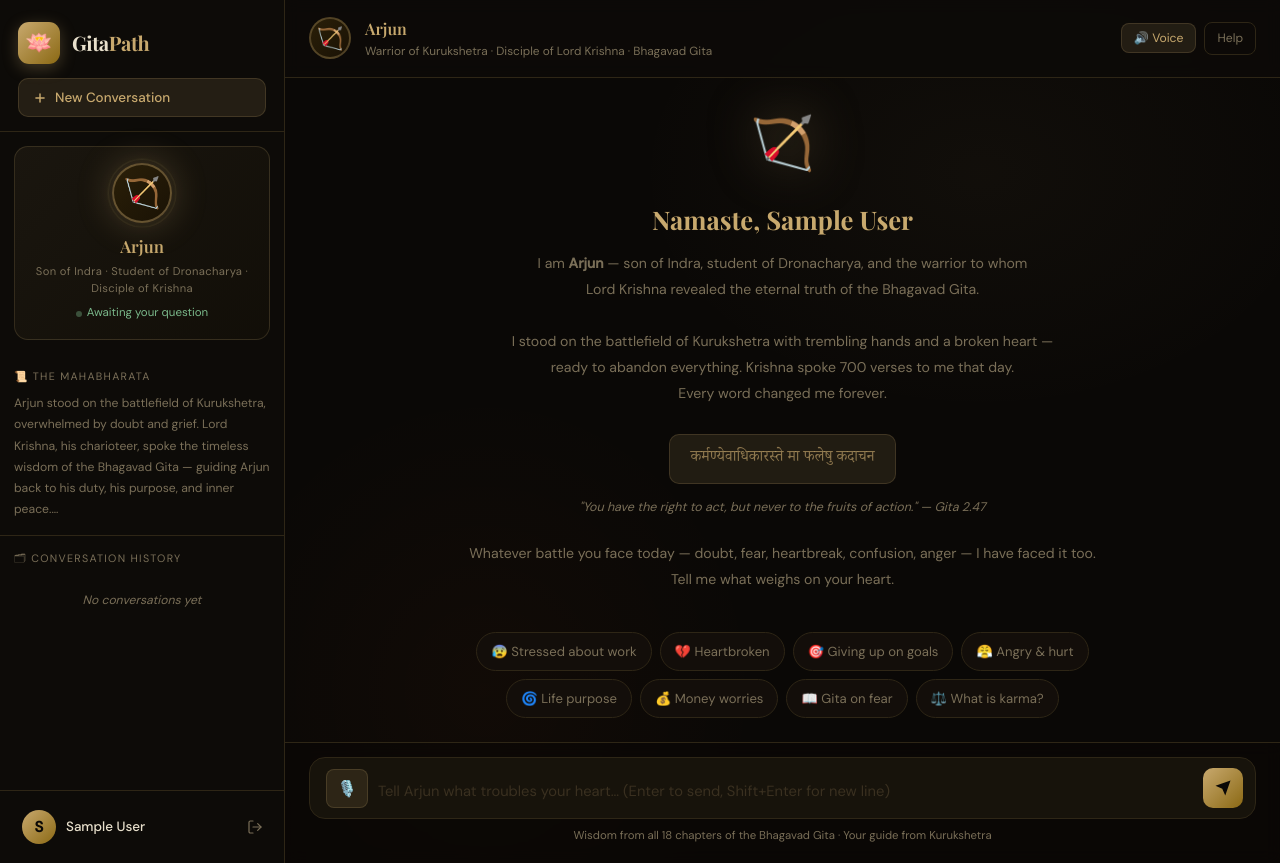
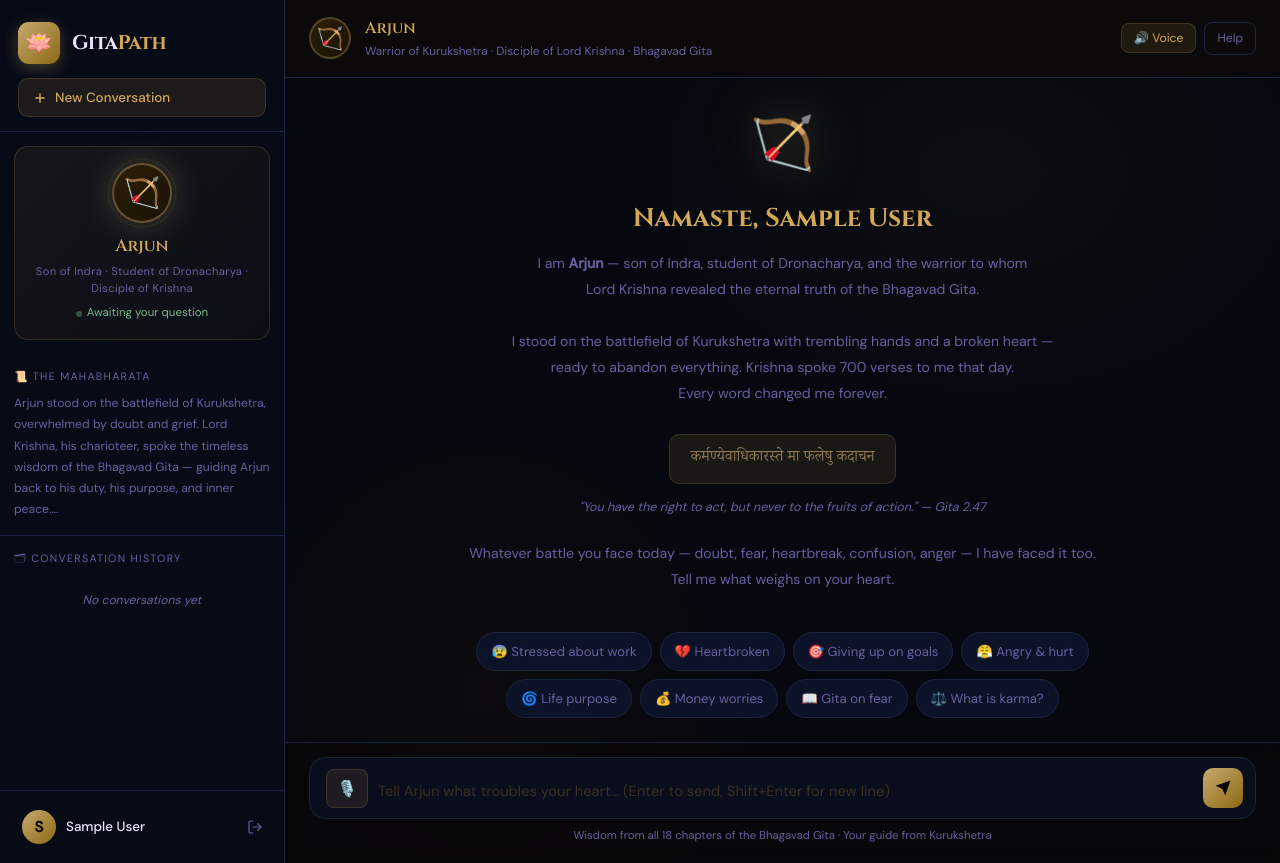
Before and after one commit to OSubhajit/Arjun-ai, a Flask app: page /chat in a window 1280 px wide. Run offline with Flask 3, Linux system fonts and the light colour scheme; the visitor is signed in with stand-in values (Sample User, id 1); data that the repository does not hold is empty.

Commit message:
ui: divine night theme + Cinzel font + deeper Arjun voice

```diff
--- a/static/style.css
+++ b/static/style.css
@@ -5,24 +5,24 @@
 
 /* ── VARIABLES ── */
 :root {
-  --bg:           #0a0806;
-  --sidebar-bg:   #0d0b08;
-  --panel:        #110f0a;
-  --panel-2:      #151209;
-  --border:       #2e2616;
-  --border-light: rgba(200,169,110,0.18);
-  --accent:       #c8a96e;
-  --accent-bright:#d4b87a;
-  --accent-dim:   rgba(200,169,110,0.12);
-  --accent-glow:  rgba(200,169,110,0.25);
-  --accent2:      #8b6914;
-  --text:         #e8e0cc;
-  --text-soft:    #c4b89a;
-  --muted:        #7a6f58;
-  --muted-light:  #9a8f78;
-  --input-bg:     #17130b;
-  --user-bubble:  #1e190f;
-  --arjun-bubble: #130e0a;
+  --bg:           #05080f;
+  --sidebar-bg:   #070b16;
+  --panel:        #0c1122;
+  --panel-2:      #101628;
+  --border:       #1c2540;
+  --border-light: rgba(212,168,85,0.18);
+  --accent:       #d4a855;
+  --accent-bright:#e8c070;
+  --accent-dim:   rgba(212,168,85,0.10);
+  --accent-glow:  rgba(212,168,85,0.24);
+  --accent2:      #9b761a;
+  --text:         #eae6f8;
+  --text-soft:    #b8b0d4;
+  --muted:        #6860a0;
+  --muted-light:  #8878b8;
+  --input-bg:     #090d1c;
+  --user-bubble:  #111830;
+  --arjun-bubble: #0c1228;
   --success:      #7ab88a;
   --error:        #e07070;
   --saffron:      #ff9933;
@@ -110,7 +110,7 @@ input, textarea { font-family: inherit; }
   box-shadow: 0 4px 16px rgba(200,169,110,0.3);
 }
 .brand-name {
-  font-family: 'Playfair Display', serif;
+  font-family: 'Cinzel', serif;
   font-size: 1.25rem;
   font-weight: 700;
   color: var(--text);
@@ -424,7 +424,7 @@ input, textarea { font-family: inherit; }
   animation: pulse 3s infinite;
 }
 .arjun-name {
-  font-family: 'Playfair Display', serif;
+  font-family: 'Cinzel', serif;
   font-size: 1.05rem;
   font-weight: 600;
   color: var(--accent);
@@ -632,7 +632,7 @@ input, textarea { font-family: inherit; }
 }
 .chat-header-info { flex: 1; }
 .chat-header-name {
-  font-family: 'Playfair Display', serif;
+  font-family: 'Cinzel', serif;
   font-size: 1rem;
   font-weight: 600;
   color: var(--accent);
@@ -692,7 +692,7 @@ input, textarea { font-family: inherit; }
   filter: drop-shadow(0 0 24px rgba(200,169,110,0.5));
 }
 .intro-msg h2 {
-  font-family: 'Playfair Display', serif;
+  font-family: 'Cinzel', serif;
   font-size: 1.6rem;
   color: var(--accent);
   margin-bottom: 10px;
@@ -967,7 +967,7 @@ input, textarea { font-family: inherit; }
 }
 .auth-heading { margin-bottom: 26px; }
 .auth-heading h1 {
-  font-family: 'Playfair Display', serif;
+  font-family: 'Cinzel', serif;
   font-size: 1.75rem;
   font-weight: 600;
   letter-spacing: -0.03em;
@@ -1088,7 +1088,7 @@ input, textarea { font-family: inherit; }
   border: 3px solid rgba(200,169,110,0.4);
 }
 .profile-user-name {
-  font-family: 'Playfair Display', serif;
+  font-family: 'Cinzel', serif;
   font-size: 1.3rem;
   font-weight: 600;
   color: var(--text);
@@ -1112,7 +1112,7 @@ input, textarea { font-family: inherit; }
   text-align: center;
 }
 .stat-value {
-  font-family: 'Playfair Display', serif;
+  font-family: 'Cinzel', serif;
   font-size: 1.4rem;
   font-weight: 600;
   color: var(--accent);
@@ -1139,7 +1139,7 @@ input, textarea { font-family: inherit; }
   justify-content: space-between;
 }
 .panel-title {
-  font-family: 'Playfair Display', serif;
+  font-family: 'Cinzel', serif;
   font-size: 1.05rem;
   font-weight: 600;
   color: var(--accent);
@@ -1272,7 +1272,7 @@ input, textarea { font-family: inherit; }
 }
 .simple-logo { text-align: center; font-size: 36px; margin-bottom: 8px; }
 .simple-card h1 {
-  font-family: 'Playfair Display', serif;
+  font-family: 'Cinzel', serif;
   color: var(--accent);
   text-align: center;
   font-size: 1.6rem;
--- a/templates/chat.html
+++ b/templates/chat.html
@@ -5,7 +5,7 @@
   <meta name="viewport" content="width=device-width, initial-scale=1.0"/>
   <meta name="google-adsense-account" content="ca-pub-7813661458323342">
   <title>GitaPath — Speak with Arjun</title>
-  <link href="https://fonts.googleapis.com/css2?family=Playfair+Display:wght@400;600;700&family=DM+Sans:wght@300;400;500&family=Noto+Serif+Devanagari:wght@400;600&display=swap" rel="stylesheet"/>
+  <link href="https://fonts.googleapis.com/css2?family=Cinzel:wght@400;600;700&family=DM+Sans:wght@300;400;500&family=Noto+Serif+Devanagari:wght@400;600&display=swap" rel="stylesheet"/>
   <link rel="stylesheet" href="/static/style.css"/>
   <script async src="https://pagead2.googlesyndication.com/pagead/js/adsbygoogle.js?client=ca-pub-7813661458323342" crossorigin="anonymous"></script>
  <style>
@@ -423,14 +423,37 @@
     if (!voiceEnabled || !window.speechSynthesis) return;
     window.speechSynthesis.cancel();
     const cleanText = text.replace(/[\u0900-\u097F]+/g, '').replace(/\s+/g, ' ').trim();
-    const speech    = new SpeechSynthesisUtterance(cleanText);
-    speech.lang = "en-IN"; speech.rate = 0.82; speech.pitch = 0.35; speech.volume = 1;
-    const voices    = window.speechSynthesis.getVoices();
-    const preferred = ["Google UK English Male", "Microsoft David", "Microsoft Mark"];
-    let selected    = null;
-    for (const name of preferred) { selected = voices.find(v => v.name.includes(name)); if (selected) break; }
+    if (!cleanText) return;
+    const speech = new SpeechSynthesisUtterance(cleanText);
+
+    // Arjun — deep, calm, authoritative warrior-sage
+    speech.lang   = 'en-GB';   // British English — more gravitas than en-IN
+    speech.rate   = 0.75;      // slow, deliberate, wise
+    speech.pitch  = 0.1;       // as deep as possible
+    speech.volume = 1;
+
+    const voices = window.speechSynthesis.getVoices();
+
+    // Priority: deep UK male > US male > any male > any English
+    const preferred = [
+      'Google UK English Male',
+      'Microsoft George',       // deep UK male (Windows)
+      'Daniel',                 // macOS deep UK male
+      'Arthur',                 // macOS UK male
+      'Microsoft David',
+      'Microsoft Mark',
+      'Google US English',
+    ];
+    let selected = null;
+    for (const name of preferred) {
+      selected = voices.find(v => v.name.includes(name));
+      if (selected) break;
+    }
+    if (!selected) selected = voices.find(v => v.lang === 'en-GB');
     if (!selected) selected = voices.find(v => v.lang.startsWith('en') && v.name.toLowerCase().includes('male'));
+    if (!selected) selected = voices.find(v => v.lang.startsWith('en'));
     if (selected) speech.voice = selected;
+
     window.speechSynthesis.speak(speech);
   }
 
--- a/templates/forgot.html
+++ b/templates/forgot.html
@@ -5,7 +5,7 @@
   <meta name="viewport" content="width=device-width, initial-scale=1.0"/>
   <meta name="google-adsense-account" content="ca-pub-7813661458323342">
   <title>Reset Password — GitaPath</title>
-  <link href="https://fonts.googleapis.com/css2?family=Playfair+Display:wght@500;700&family=DM+Sans:wght@300;400;500&display=swap" rel="stylesheet"/>
+  <link href="https://fonts.googleapis.com/css2?family=Cinzel:wght@500;700&family=DM+Sans:wght@300;400;500&display=swap" rel="stylesheet"/>
   <link rel="stylesheet" href="/static/style.css"/>
   <script async src="https://pagead2.googlesyndication.com/pagead/js/adsbygoogle.js?client=ca-pub-7813661458323342" crossorigin="anonymous"></script>
 </head>
--- a/templates/help.html
+++ b/templates/help.html
@@ -5,7 +5,7 @@
   <meta name="viewport" content="width=device-width, initial-scale=1.0"/>
   <meta name="google-adsense-account" content="ca-pub-7813661458323342">
   <title>Help & Contact — GitaPath</title>
-  <link href="https://fonts.googleapis.com/css2?family=Playfair+Display:wght@500;700&family=DM+Sans:wght@300;400;500&display=swap" rel="stylesheet"/>
+  <link href="https://fonts.googleapis.com/css2?family=Cinzel:wght@500;700&family=DM+Sans:wght@300;400;500&display=swap" rel="stylesheet"/>
   <link rel="stylesheet" href="/static/style.css"/>
   <script async src="https://pagead2.googlesyndication.com/pagead/js/adsbygoogle.js?client=ca-pub-7813661458323342" crossorigin="anonymous"></script>
 </head>
--- a/templates/login.html
+++ b/templates/login.html
@@ -5,7 +5,7 @@
   <meta name="viewport" content="width=device-width, initial-scale=1.0"/>
   <meta name="google-adsense-account" content="ca-pub-7813661458323342">
   <title>GitaPath — Enter the Sacred Knowledge</title>
-  <link href="https://fonts.googleapis.com/css2?family=Playfair+Display:wght@400;600;700&family=DM+Sans:wght@300;400;500&family=Noto+Serif+Devanagari:wght@400;600&display=swap" rel="stylesheet"/>
+  <link href="https://fonts.googleapis.com/css2?family=Cinzel:wght@400;600;700&family=DM+Sans:wght@300;400;500&family=Noto+Serif+Devanagari:wght@400;600&display=swap" rel="stylesheet"/>
   <link rel="stylesheet" href="/static/style.css"/>
   <script async src="https://pagead2.googlesyndication.com/pagead/js/adsbygoogle.js?client=ca-pub-7813661458323342" crossorigin="anonymous"></script>
 </head>
--- a/templates/privacy.html
+++ b/templates/privacy.html
@@ -4,14 +4,14 @@
   <meta charset="UTF-8"/>
   <meta name="viewport" content="width=device-width, initial-scale=1.0"/>
   <title>Privacy Policy — GitaPath</title>
-  <link href="https://fonts.googleapis.com/css2?family=Playfair+Display:wght@400;600;700&family=DM+Sans:wght@300;400;500&display=swap" rel="stylesheet"/>
+  <link href="https://fonts.googleapis.com/css2?family=Cinzel:wght@400;600;700&family=DM+Sans:wght@300;400;500&display=swap" rel="stylesheet"/>
   <link rel="stylesheet" href="/static/style.css"/>
   <style>
     .pp-page { min-height: 100vh; padding: 48px 20px; display: flex; justify-content: center; }
     .pp-wrap  { max-width: 760px; width: 100%; }
     .pp-hero  { margin-bottom: 40px; }
     .pp-hero .brand { margin-bottom: 28px; }
-    .pp-hero h1 { font-family: 'Playfair Display', serif; font-size: 2rem; font-weight: 700; color: var(--accent); margin-bottom: 6px; }
+    .pp-hero h1 { font-family: 'Cinzel', serif; font-size: 2rem; font-weight: 700; color: var(--accent); margin-bottom: 6px; }
     .pp-meta  { font-size: 0.82rem; color: var(--muted); }
     .pp-toc   { background: var(--panel); border: 1px solid var(--border); border-radius: var(--radius); padding: 20px 24px; margin-bottom: 32px; }
     .pp-toc p { font-size: 0.78rem; text-transform: uppercase; letter-spacing: 0.08em; color: var(--muted); margin-bottom: 12px; }
@@ -20,7 +20,7 @@
     .pp-toc a  { color: var(--accent); text-decoration: none; }
     .pp-toc a:hover { text-decoration: underline; }
     .pp-section { margin-bottom: 32px; scroll-margin-top: 80px; }
-    .pp-section h2 { font-family: 'Playfair Display', serif; font-size: 1.15rem; font-weight: 600; color: var(--accent); margin-bottom: 12px; padding-bottom: 8px; border-bottom: 1px solid var(--border); }
+    .pp-section h2 { font-family: 'Cinzel', serif; font-size: 1.15rem; font-weight: 600; color: var(--accent); margin-bottom: 12px; padding-bottom: 8px; border-bottom: 1px solid var(--border); }
     .pp-section p, .pp-section li { font-size: 0.88rem; color: var(--text-soft); line-height: 1.8; margin-bottom: 10px; }
     .pp-section ul { padding-left: 20px; }
     .pp-section ul li { list-style: disc; }
--- a/templates/profile.html
+++ b/templates/profile.html
@@ -5,7 +5,7 @@
   <meta name="viewport" content="width=device-width, initial-scale=1.0"/>
   <meta name="google-adsense-account" content="ca-pub-7813661458323342">
   <title>Profile — GitaPath</title>
-  <link href="https://fonts.googleapis.com/css2?family=Playfair+Display:wght@400;600;700&family=DM+Sans:wght@300;400;500&family=Noto+Serif+Devanagari:wght@400;600&display=swap" rel="stylesheet"/>
+  <link href="https://fonts.googleapis.com/css2?family=Cinzel:wght@400;600;700&family=DM+Sans:wght@300;400;500&family=Noto+Serif+Devanagari:wght@400;600&display=swap" rel="stylesheet"/>
   <link rel="stylesheet" href="/static/style.css"/>
   <script async src="https://pagead2.googlesyndication.com/pagead/js/adsbygoogle.js?client=ca-pub-7813661458323342" crossorigin="anonymous"></script>
 </head>
--- a/templates/register.html
+++ b/templates/register.html
@@ -4,7 +4,7 @@
   <meta charset="UTF-8">
   <meta name="viewport" content="width=device-width, initial-scale=1.0">
   <title>Register — GitaPath</title>
-  <link href="https://fonts.googleapis.com/css2?family=Playfair+Display:wght@500;700&family=DM+Sans:wght@300;400;500&display=swap" rel="stylesheet">
+  <link href="https://fonts.googleapis.com/css2?family=Cinzel:wght@500;700&family=DM+Sans:wght@300;400;500&display=swap" rel="stylesheet">
 
   <style>
     /* ✅ YOUR FULL CSS — UNCHANGED */
@@ -35,7 +35,7 @@
     }
     .logo { text-align: center; font-size: 36px; margin-bottom: 8px; }
     h2 {
-      font-family: 'Playfair Display', serif;
+      font-family: 'Cinzel', serif;
       color: #c8a96e;
       text-align: center;
       font-size: 1.5rem;
```
